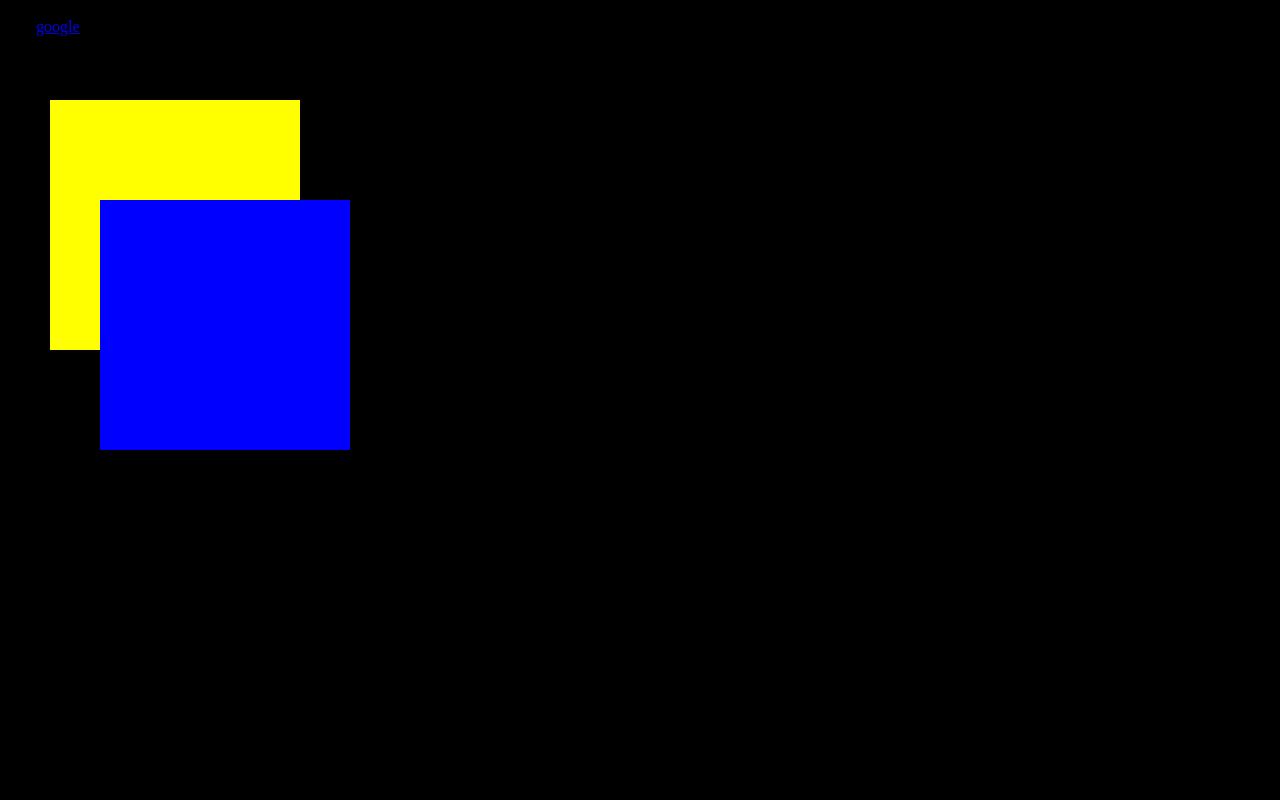
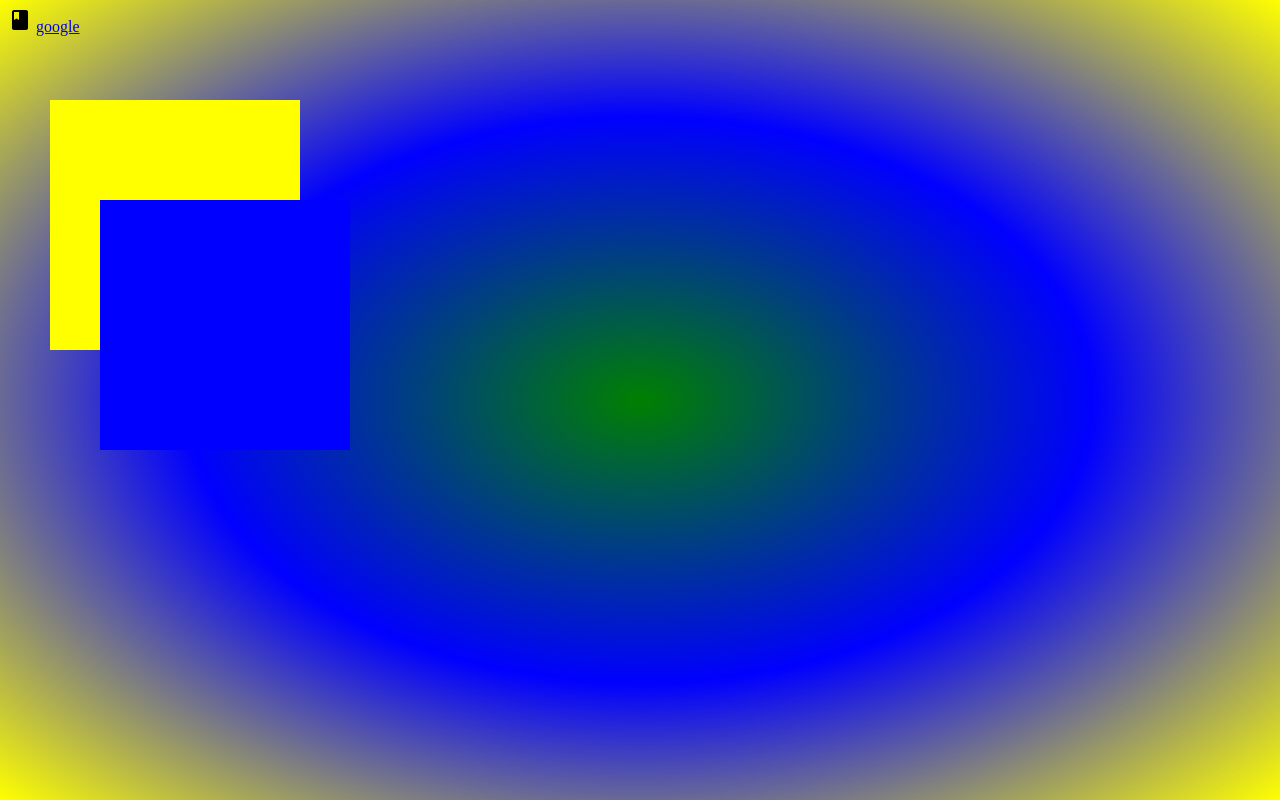
Before and after one commit to BiswajitGhosal2000/Grocery-Shop, a plain HTML site: page index.html in a window 1280 px wide. Drawn offline with Linux system fonts and the light colour scheme.

Commit message:
Update style.css

```diff
--- a/style.css
+++ b/style.css
@@ -1,5 +1,5 @@
 body{
-    background: black;
+    background: radial-gradient(green,blue,yellow);
 }
 a.link{
     color: red;
```
